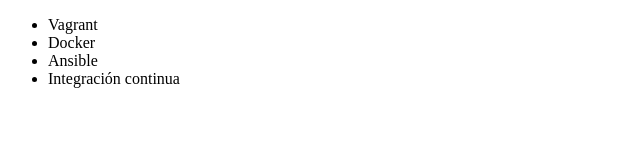
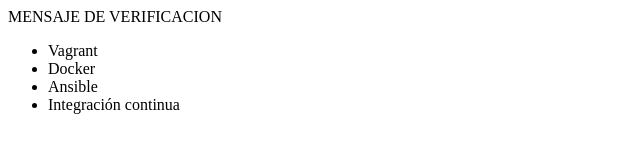
Before and after one commit to Asher-Eliyahu/alura-git, a plain HTML site: page index.html in a window 1280 px wide. Shown: the whole page, without its empty margins (0-640 px from the left). Drawn offline with Linux system fonts and the light colour scheme.

Commit message:
MENSAJE DE VERIFICACION

```diff
--- a/index.html
+++ b/index.html
@@ -5,6 +5,7 @@
      <title> Cursos de Alura </title>
 </head>
 <body>
+     <header>MENSAJE DE VERIFICACION</header>
      <ul>
          <li> Vagrant </li>
          <li> Docker </li>
```
